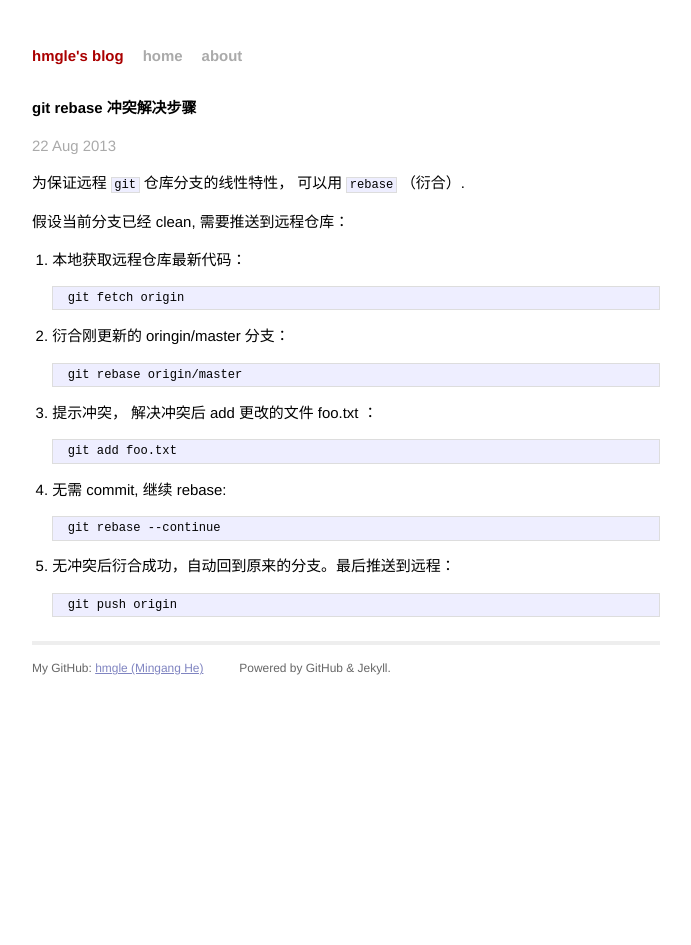
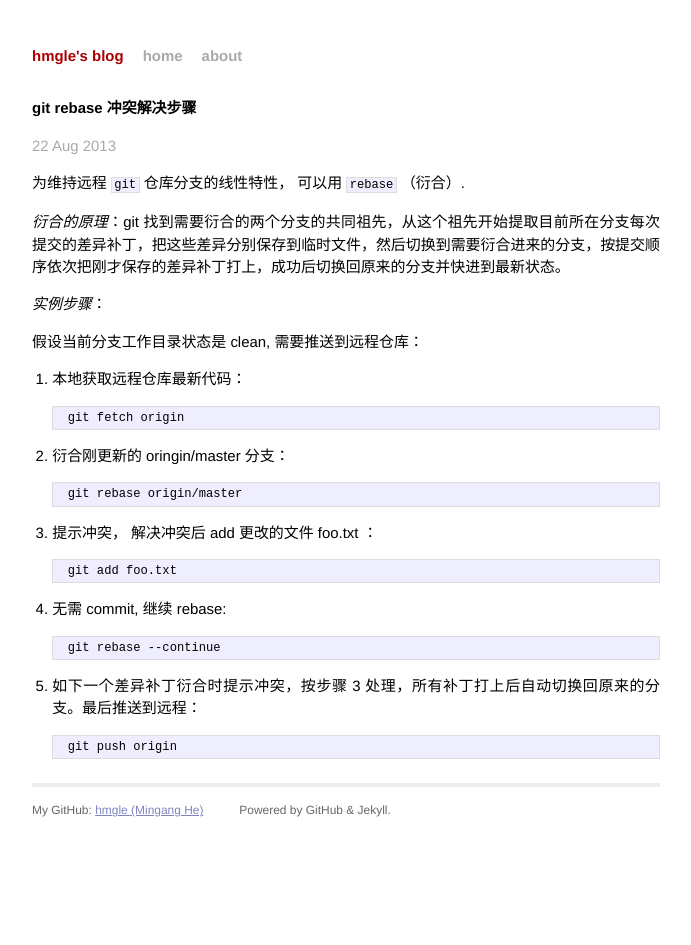
Before and after one commit to hmgle/hmgle.github.com, a Jekyll site: the page built from _posts/2013-08-22-git-rebase.md, in a window 1280 px wide. Shown: the whole page, without its empty margins (294-985 px from the left). Built offline with Jekyll 4.4.1, drawn with Linux system fonts in a browser that asks for light colours; Markdown is read by kramdown in place of the engine named in the settings.

Commit message:
modify blog

```diff
--- a/_posts/2013-08-22-git-rebase.md
+++ b/_posts/2013-08-22-git-rebase.md
@@ -5,9 +5,13 @@ date:   2013-08-22 20:37:53
 categories: git
 ---
 
-为保证远程 `git` 仓库分支的线性特性， 可以用 `rebase` （衍合）.
+为维持远程 `git` 仓库分支的线性特性， 可以用 `rebase` （衍合）.
 
-假设当前分支已经 clean, 需要推送到远程仓库：
+*衍合的原理*：git 找到需要衍合的两个分支的共同祖先，从这个祖先开始提取目前所在分支每次提交的差异补丁，把这些差异分别保存到临时文件，然后切换到需要衍合进来的分支，按提交顺序依次把刚才保存的差异补丁打上，成功后切换回原来的分支并快进到最新状态。
+
+*实例步骤*：
+
+假设当前分支工作目录状态是 clean, 需要推送到远程仓库：
 
 1. 本地获取远程仓库最新代码：
 
@@ -25,6 +29,6 @@ categories: git
 
 		git rebase --continue
 
-5. 无冲突后衍合成功，自动回到原来的分支。最后推送到远程：
+5. 如下一个差异补丁衍合时提示冲突，按步骤 3 处理，所有补丁打上后自动切换回原来的分支。最后推送到远程：
 
 		git push origin
```
